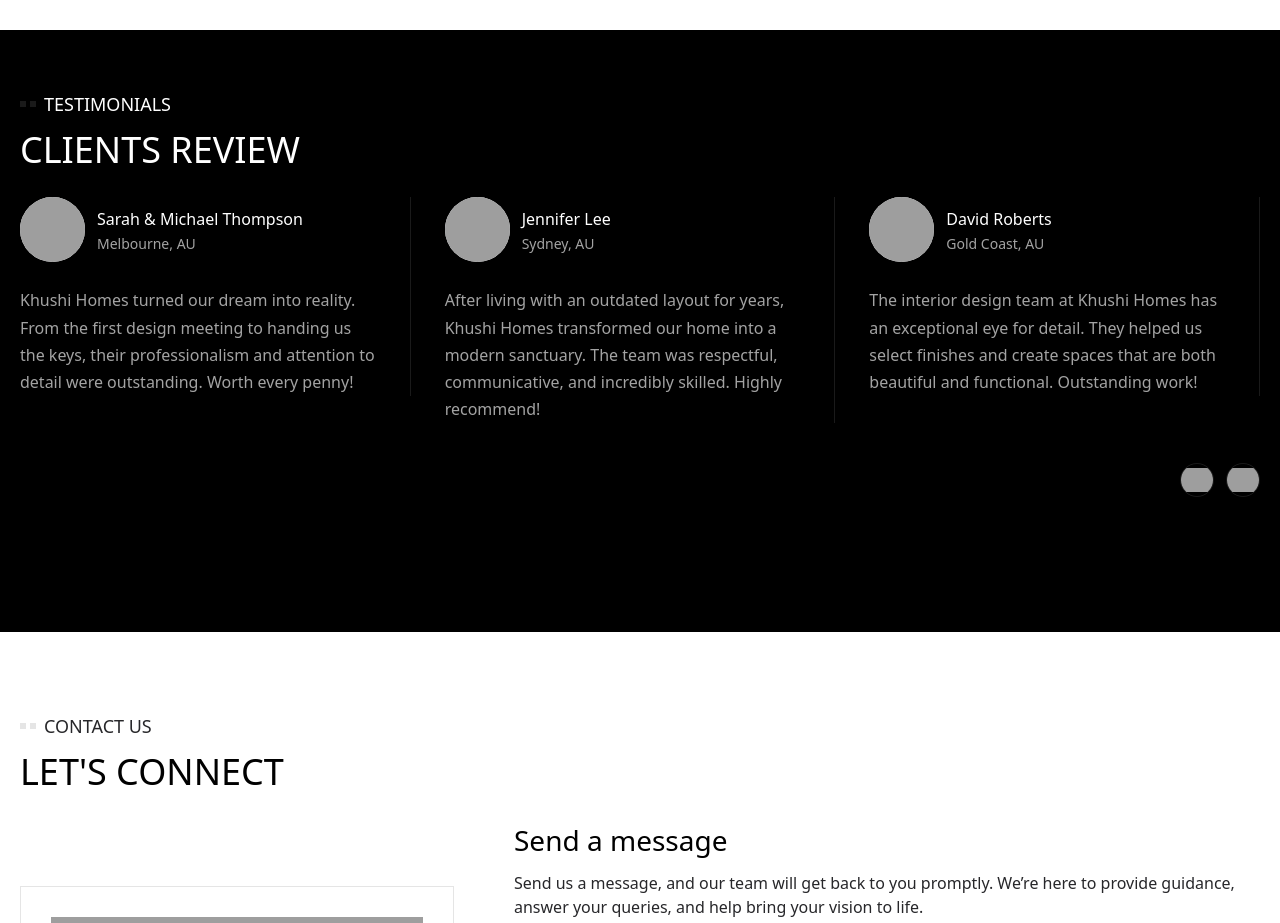
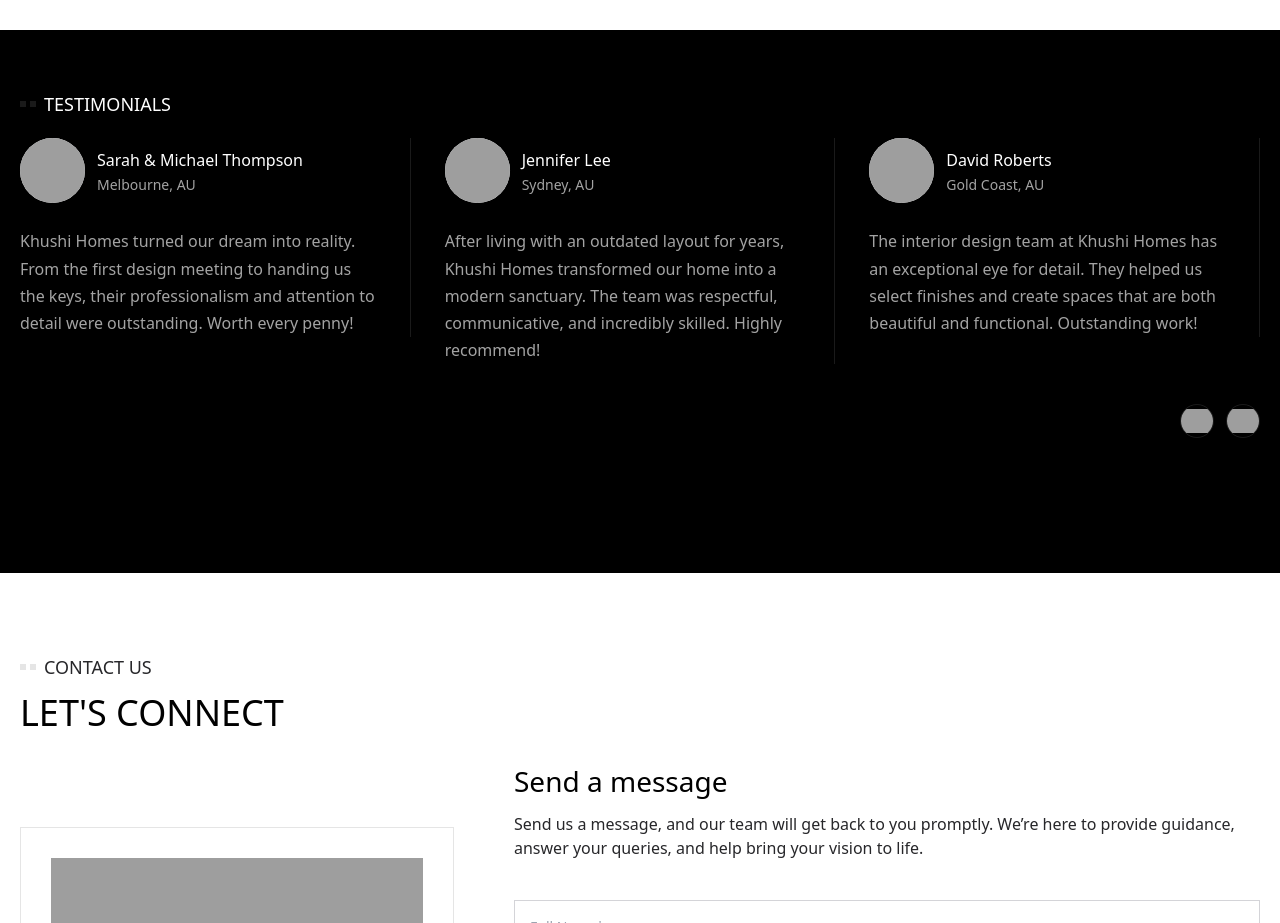
Before and after one commit to rpmyailogin/Khushi_homes_animaapp, a React (Vite) app: page / in a window 1280 px wide. Shown: the part 8160-9083 px from the top of the page. Built offline with nearby package versions, Linux system fonts and the light colour scheme; grey boxes are pictures that could not be loaded; a web font is replaced by a local one.

Commit message:
Updated index.tsx

```diff
--- a/src/sections/TestimonialsSection/index.tsx
+++ b/src/sections/TestimonialsSection/index.tsx
@@ -7,7 +7,7 @@ export const TestimonialsSection = () => {
       <div className="box-border caret-transparent max-w-full w-full mx-auto px-5 md:max-w-[1336px] before:accent-auto before:caret-transparent before:text-zinc-800 before:table before:text-base before:not-italic before:normal-nums before:font-normal before:col-end-2 before:col-start-1 before:row-end-2 before:row-start-1 before:tracking-[normal] before:leading-[27.2px] before:list-outside before:list-disc before:pointer-events-auto before:text-start before:indent-[0px] before:normal-case before:visible before:border-separate before:font-public_sans after:accent-auto after:caret-transparent after:clear-both after:text-zinc-800 after:table after:text-base after:not-italic after:normal-nums after:font-normal after:col-end-2 after:col-start-1 after:row-end-2 after:row-start-1 after:tracking-[normal] after:leading-[27.2px] after:list-outside after:list-disc after:pointer-events-auto after:text-start after:indent-[0px] after:normal-case after:visible after:border-separate after:font-public_sans">
         <SectionHeader
           subtitle="Testimonials"
-          title="Clients Review"
+          title=""
           variant="white"
         />
         <TestimonialSlider />
```
